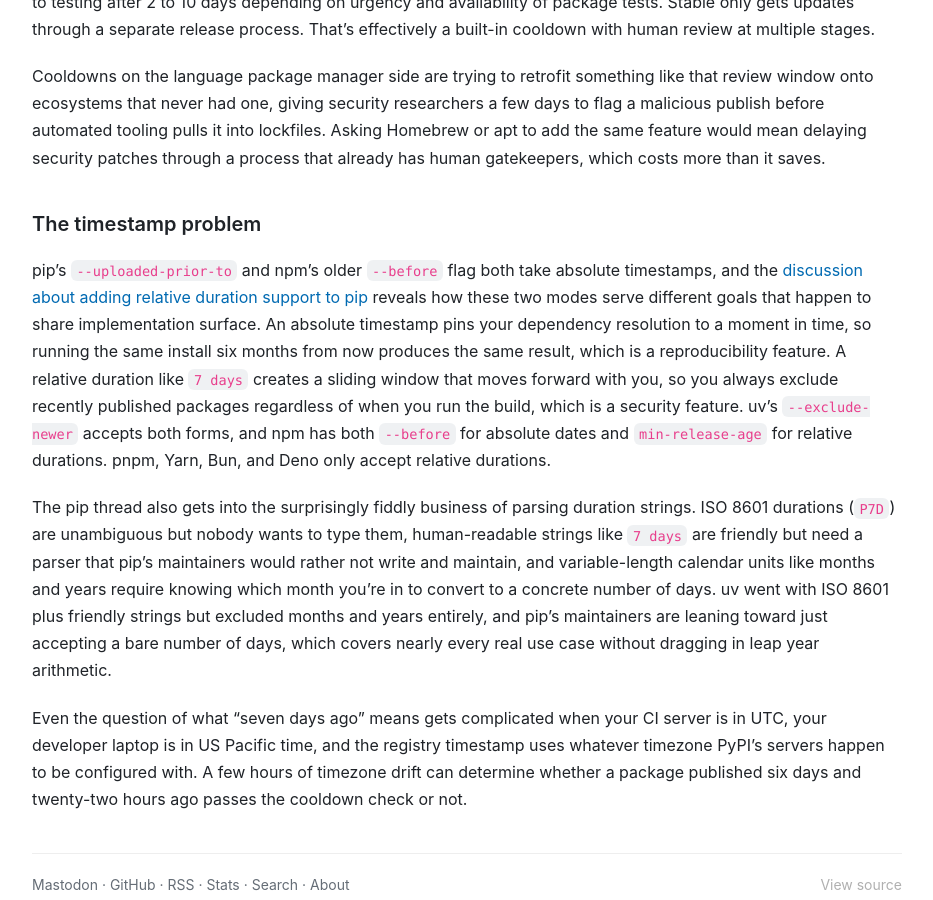
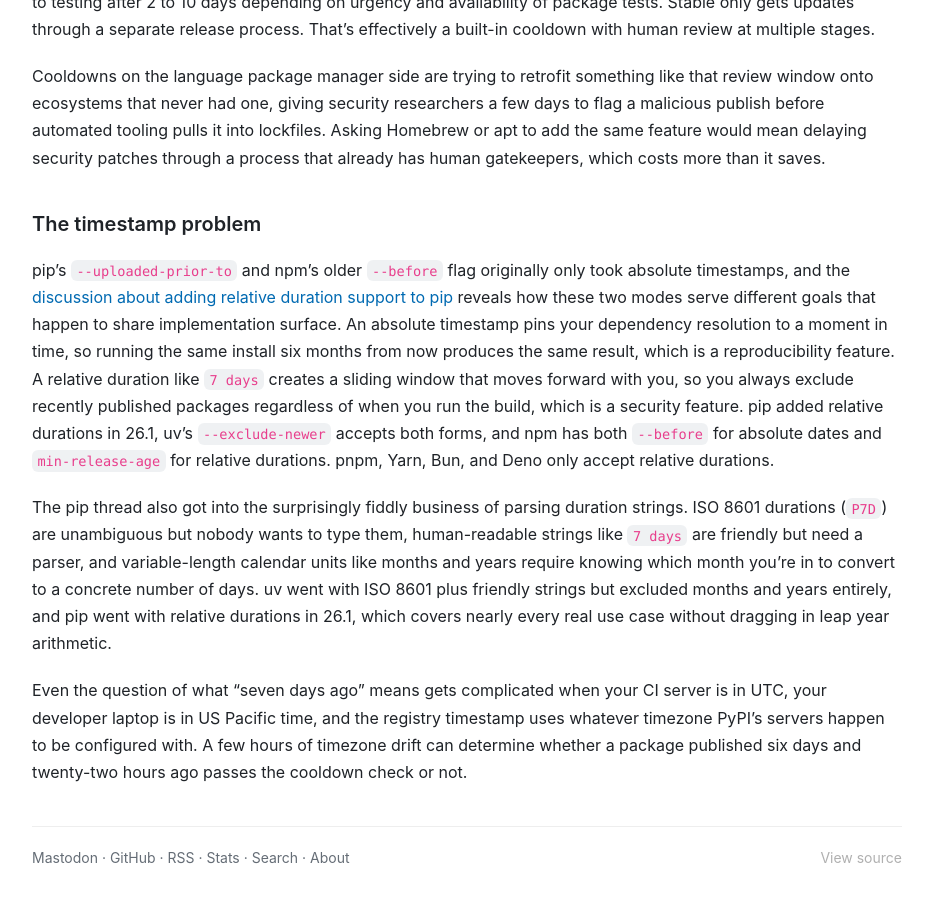
Before and after one commit to andrew/nesbitt.io, a Jekyll site: the page built from _posts/2026-03-04-package-managers-need-to-cool-down.md, in a window 1280 px wide and 900 px high, scrolled down 3057 px. Shown: the whole window, without its empty margins (173-1106 px from the left). Built offline with Jekyll 4.4.1, drawn with Linux system fonts in a browser that asks for light colours; comment, search, counter and statistics services are not loaded; some of the changed text lies outside the part shown.

Commit message:
Update cooldowns post: pip 26.1 added relative duration support

```diff
--- a/_data/stats.json
+++ b/_data/stats.json
@@ -1,7 +1,7 @@
 {
-  "generated_at": "2026-05-01T10:25:58Z",
+  "generated_at": "2026-05-01T10:32:34Z",
   "total_posts": 130,
-  "total_words": 185120,
+  "total_words": 185107,
   "reading_minutes": 926,
   "average_words": 1424,
   "longest_post": {
--- a/_posts/2026-03-04-package-managers-need-to-cool-down.md
+++ b/_posts/2026-03-04-package-managers-need-to-cool-down.md
@@ -22,7 +22,7 @@
 
 ### Python
 
-[uv](https://docs.astral.sh/uv/concepts/resolution/) has had `--exclude-newer` for absolute timestamps since early on and added relative duration support (e.g. `1 week`, `30 days`) in version 0.9.17 in December 2025, along with per-package overrides via `exclude-newer-package`. pip shipped [`--uploaded-prior-to`](https://ichard26.github.io/blog/2026/01/whats-new-in-pip-26.0/) in version 26.0 in January 2026, though it only accepts absolute timestamps and there's an [open issue](https://github.com/pypa/pip/issues/13674) about adding relative duration support.
+[uv](https://docs.astral.sh/uv/concepts/resolution/) has had `--exclude-newer` for absolute timestamps since early on and added relative duration support (e.g. `1 week`, `30 days`) in version 0.9.17 in December 2025, along with per-package overrides via `exclude-newer-package`. pip shipped [`--uploaded-prior-to`](https://ichard26.github.io/blog/2026/01/whats-new-in-pip-26.0/) in version 26.0 in January 2026 with absolute timestamps, then added relative duration support in version 26.1.
 
 ### Ruby
 
@@ -58,8 +58,8 @@
 
 ### The timestamp problem
 
-pip's `--uploaded-prior-to` and npm's older `--before` flag both take absolute timestamps, and the [discussion about adding relative duration support to pip](https://github.com/pypa/pip/issues/13674) reveals how these two modes serve different goals that happen to share implementation surface. An absolute timestamp pins your dependency resolution to a moment in time, so running the same install six months from now produces the same result, which is a reproducibility feature. A relative duration like `7 days` creates a sliding window that moves forward with you, so you always exclude recently published packages regardless of when you run the build, which is a security feature. uv's `--exclude-newer` accepts both forms, and npm has both `--before` for absolute dates and `min-release-age` for relative durations. pnpm, Yarn, Bun, and Deno only accept relative durations.
+pip's `--uploaded-prior-to` and npm's older `--before` flag originally only took absolute timestamps, and the [discussion about adding relative duration support to pip](https://github.com/pypa/pip/issues/13674) reveals how these two modes serve different goals that happen to share implementation surface. An absolute timestamp pins your dependency resolution to a moment in time, so running the same install six months from now produces the same result, which is a reproducibility feature. A relative duration like `7 days` creates a sliding window that moves forward with you, so you always exclude recently published packages regardless of when you run the build, which is a security feature. pip added relative durations in 26.1, uv's `--exclude-newer` accepts both forms, and npm has both `--before` for absolute dates and `min-release-age` for relative durations. pnpm, Yarn, Bun, and Deno only accept relative durations.
 
-The pip thread also gets into the surprisingly fiddly business of parsing duration strings. ISO 8601 durations (`P7D`) are unambiguous but nobody wants to type them, human-readable strings like `7 days` are friendly but need a parser that pip's maintainers would rather not write and maintain, and variable-length calendar units like months and years require knowing which month you're in to convert to a concrete number of days. uv went with ISO 8601 plus friendly strings but excluded months and years entirely, and pip's maintainers are leaning toward just accepting a bare number of days, which covers nearly every real use case without dragging in leap year arithmetic.
+The pip thread also got into the surprisingly fiddly business of parsing duration strings. ISO 8601 durations (`P7D`) are unambiguous but nobody wants to type them, human-readable strings like `7 days` are friendly but need a parser, and variable-length calendar units like months and years require knowing which month you're in to convert to a concrete number of days. uv went with ISO 8601 plus friendly strings but excluded months and years entirely, and pip went with relative durations in 26.1, which covers nearly every real use case without dragging in leap year arithmetic.
 
 Even the question of what "seven days ago" means gets complicated when your CI server is in UTC, your developer laptop is in US Pacific time, and the registry timestamp uses whatever timezone PyPI's servers happen to be configured with. A few hours of timezone drift can determine whether a package published six days and twenty-two hours ago passes the cooldown check or not.
```
Also changed, not shown: other parts of _posts/2026-03-04-package-managers-need-to-cool-down.md (+1 -1 lines).
